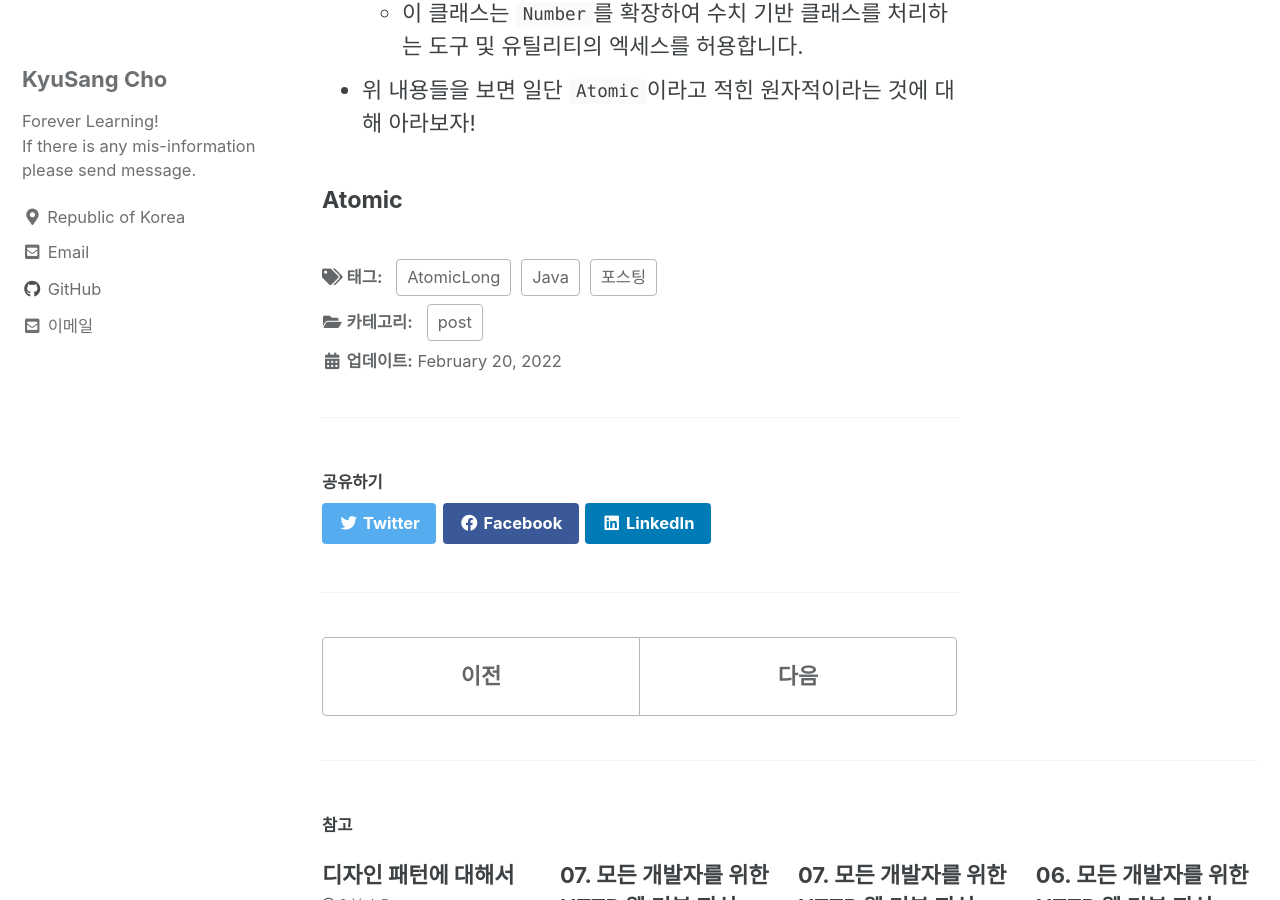
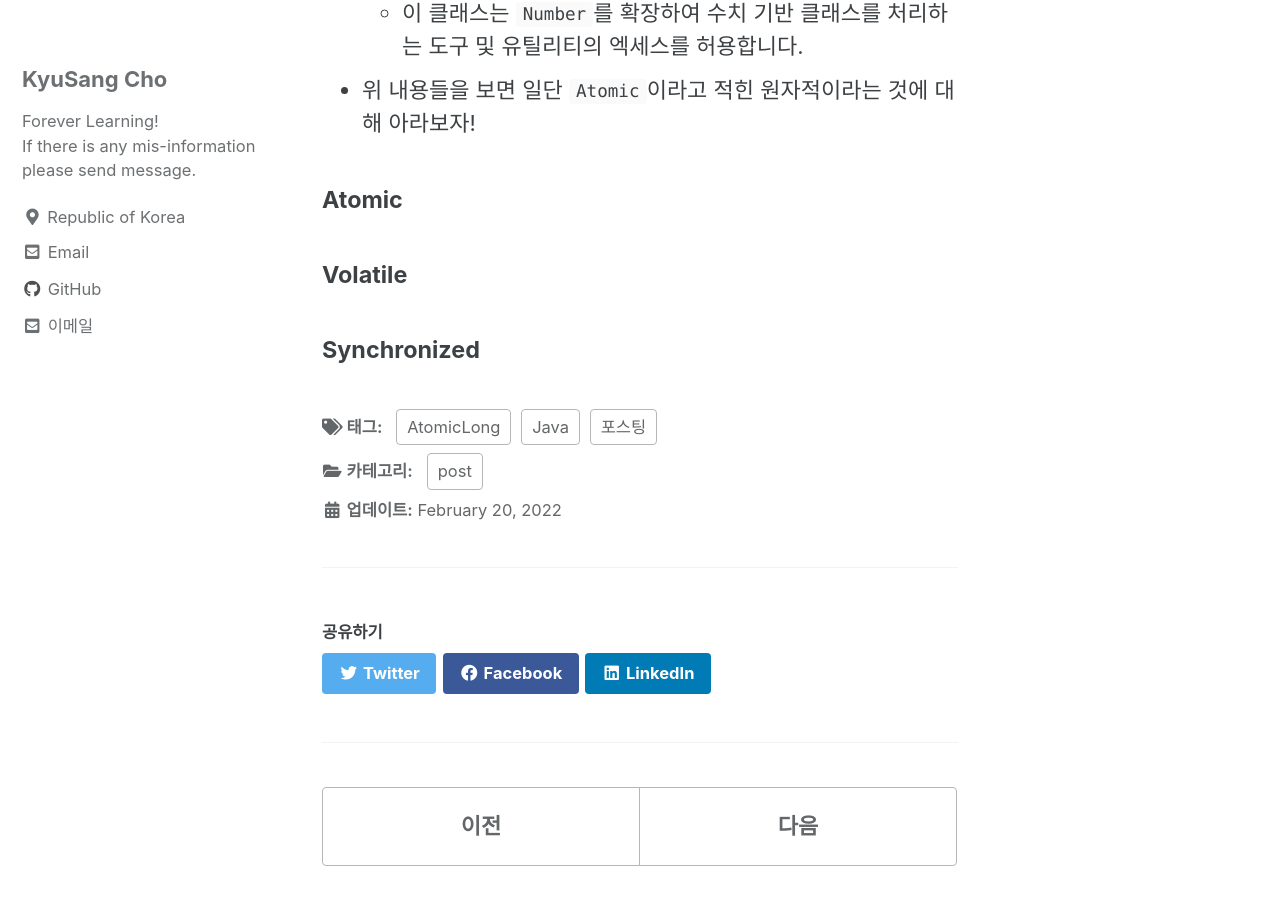
Before and after one commit to DevKS-Yet/DevKs-Yet.github.io, a Jekyll site: the page built from _posts/2022-02-20-52(post04).md, in a window 1280 px wide and 900 px high, scrolled down 1145 px. Built offline with Jekyll 4.4.1, drawn with Linux system fonts in a browser that asks for light colours; cached includes are drawn as plain includes.

Commit message:
20220305

```diff
--- a/_posts/2022-02-20-52(post04).md
+++ b/_posts/2022-02-20-52(post04).md
@@ -33,3 +33,7 @@ tags:
 - 위 내용들을 보면 일단 `Atomic`이라고 적힌 원자적이라는 것에 대해 아라보자!
 
 #### Atomic
+
+#### Volatile
+
+#### Synchronized
```
